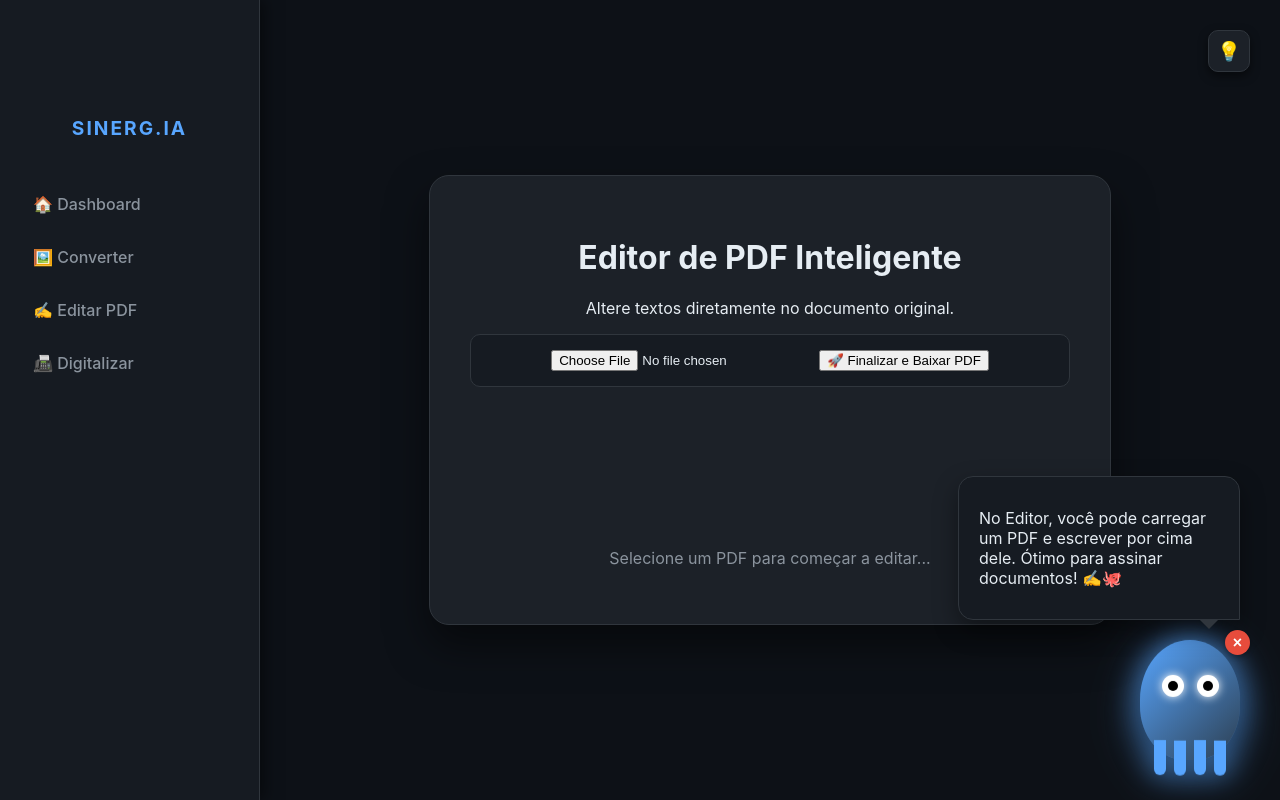
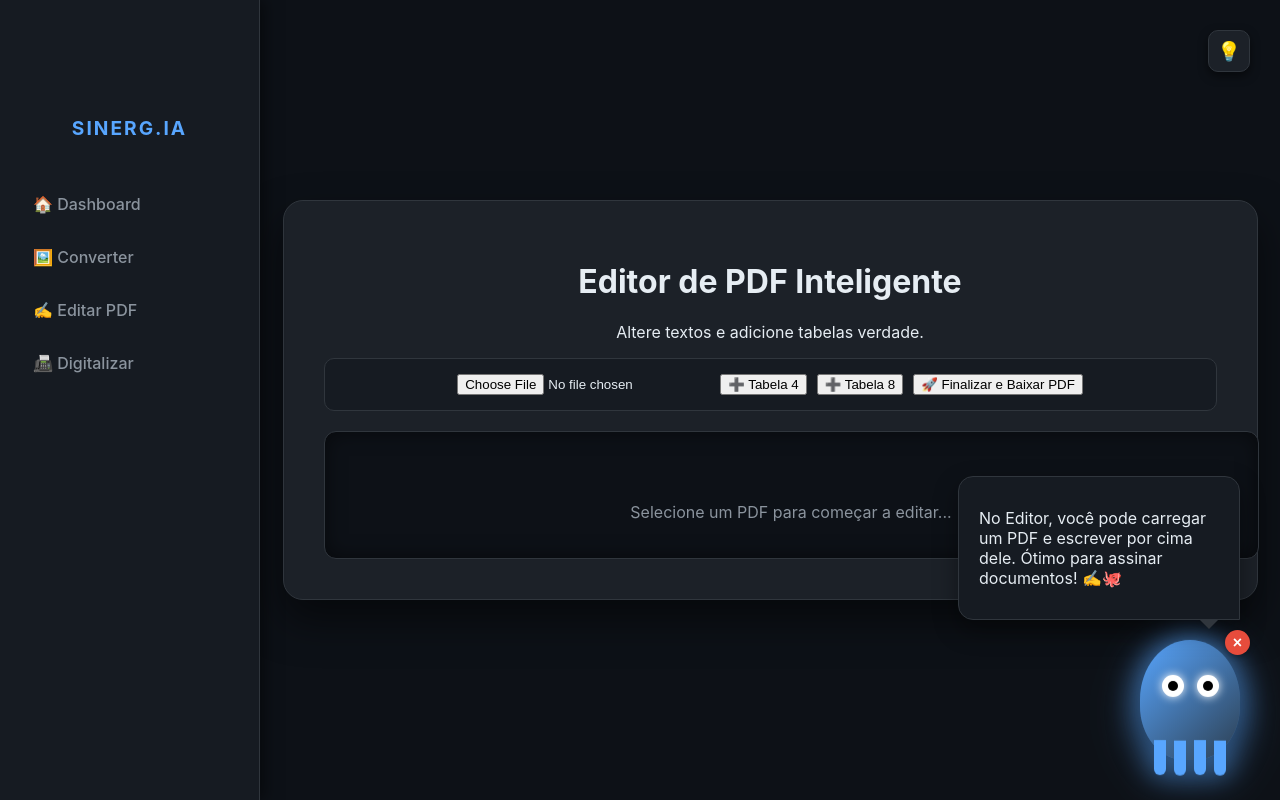
Before and after one commit to AadrielL/materiais-for-faculdade, a Flask app: page / in a window 1280 px wide, after a click on "✍️ Editar PDF". Run offline with Flask 3, Linux system fonts and the light colour scheme; some libraries are stand-ins or nearby versions.

Commit message:
Fix: Correção de acentos LaTeX e layout de grade para tabelas

```diff
--- a/app/controllers/file_controller.py
+++ b/app/controllers/file_controller.py
@@ -1,5 +1,5 @@
 import os
-import uuid  # Para gerar nomes únicos
+import uuid
 from flask import Blueprint, send_file, request, current_app, after_this_request
 from app.models.file_processor import ImageProcessor, PDFProcessor
 
@@ -27,7 +27,6 @@ def compress():
     if not file: return "Nenhum arquivo enviado", 400
 
     path = get_upload_dir()
-    # Gera um nome único para evitar que um aluno sobrescreva o outro
     unique_id = str(uuid.uuid4())
     input_p = os.path.join(path, f"{unique_id}_{file.filename}")
     output_p = os.path.join(path, f"otimizado_{unique_id}_{file.filename}")
@@ -35,7 +34,6 @@ def compress():
     file.save(input_p)
     ImageProcessor.compress_image(input_p, output_p)
 
-    # Deleta os arquivos do servidor DEPOIS que o download terminar
     @after_this_request
     def remove_file(response):
         cleanup_files(input_p, output_p)
@@ -79,7 +77,6 @@ def convert_to_edit():
 
     try:
         html_content = PDFProcessor.pdf_to_html_edit(input_p)
-        # Como o HTML é retornado como texto, podemos deletar o PDF na hora
         cleanup_files(input_p)
         return {"html": html_content}
     except Exception as e:
--- a/app/static/css/style.css
+++ b/app/static/css/style.css
@@ -272,7 +272,7 @@ body {
     transition: 0.3s;
 }
 
-//* --- ÁREA DO EDITOR (CORRIGIDA) --- */
+/* --- ÁREA DO EDITOR (CORRIGIDA) --- */
 .pdf-editor-viewport {
     width: 100%;
     max-height: 80vh;
@@ -289,23 +289,66 @@ body {
 }
 
 .editor-paper {
-    background: transparent; /* Deixa o branco das páginas do Python aparecer */
+    background: transparent;
     width: fit-content;
     margin: 0 auto;
     position: relative;
     outline: none;
+    display: flex;
+    flex-direction: column;
+    gap: 20px;
 }
 
-/* Estilo para os blocos de texto individuais */
+/* --- FOLHA DE RESPOSTAS (GRADE DE 2 COLUNAS) --- */
+.extra-answer-page {
+    position: relative;
+    width: 595px; /* A4 em px */
+    min-height: 842px;
+    background: white;
+    margin: 20px auto;
+    padding: 30px;
+    border: 1px solid #ccc;
+    box-shadow: 0 4px 8px rgba(0,0,0,0.1);
+
+    display: grid;
+    grid-template-columns: 1fr 1fr; /* Duas colunas */
+    grid-auto-rows: min-content;
+    gap: 15px;
+    box-sizing: border-box;
+}
+
+.truth-table-wrapper {
+    border: 1px solid #eee;
+    padding: 10px;
+    background: #fff;
+}
+
+#editable-content table {
+    width: 100%;
+    border-collapse: collapse;
+    font-size: 11px;
+    color: black;
+}
+
+#editable-content table td, #editable-content table th {
+    border: 1px solid #333;
+    padding: 4px;
+    text-align: center;
+}
+
+#editable-content table td:focus {
+    background: #e6f3ff;
+    outline: 2px solid var(--accent);
+}
+
 #editable-content span {
     display: inline-block;
     line-height: 1.1;
     cursor: move;
-    transition: background 0.2s;
 }
 
 #editable-content [contenteditable="true"]:focus {
-    background: rgba(255, 255, 255, 0.9) ;
+    background: rgba(255, 255, 255, 0.9);
     border: 1px solid var(--accent);
     color: black;
     outline: none;
@@ -315,7 +358,8 @@ body {
 
 .editor-controls {
     display: flex;
-    gap: 15px;
+    gap: 10px;
+    flex-wrap: wrap;
     justify-content: center;
     background: var(--bg-sidebar);
     padding: 15px;
@@ -327,5 +371,5 @@ body {
 @media (max-width: 768px) {
     .content { margin-left: 0; padding: 100px 20px; }
     .sidebar { width: 100%; z-index: 1100; }
-    .pdf-editor-viewport { padding: 5px; }
+    .extra-answer-page { width: 95%; grid-template-columns: 1fr; }
 }
--- a/app/static/js/main.js
+++ b/app/static/js/main.js
@@ -35,7 +35,7 @@ window.toggleTheme = () => {
     if (btn) btn.innerHTML = newTheme === 'light' ? '🌙' : '💡';
 };
 
-// --- FUNÇÃO DE DOWNLOAD GLOBAL ---
+// --- FUNÇÃO DE DOWNLOAD GLOBAL (CORRIGIDA PARA MÚLTIPLAS PÁGINAS) ---
 window.downloadEditedPdf = () => {
     const element = document.getElementById('editable-content');
     if (!element || element.innerText.includes("Selecione um PDF")) {
@@ -53,6 +53,54 @@ window.downloadEditedPdf = () => {
     html2pdf().set(opt).from(element).save();
 };
 
+// --- FUNÇÃO PARA ADICIONAR PÁGINA DE TABELA VERDADE (LAYOUT GRADE) ---
+window.addTruthTablePage = (rows) => {
+    const container = document.getElementById('editable-content');
+
+    // Procura por uma página de respostas já existente ou cria uma nova
+    let answerPage = container.querySelector('.extra-answer-page');
+
+    if (!answerPage) {
+        answerPage = document.createElement('div');
+        answerPage.className = "pdf-page-canvas extra-answer-page";
+
+        Object.assign(answerPage.style, {
+            position: "relative",
+            width: "595px",
+            minHeight: "842px",
+            background: "white",
+            margin: "20px auto",
+            padding: "30px",
+            display: "grid",
+            gridTemplateColumns: "1fr 1fr", // Duas colunas para caber mais
+            gap: "20px",
+            boxSizing: "border-box",
+            border: "1px solid #ccc"
+        });
+        container.appendChild(answerPage);
+    }
+
+    const tableContainer = document.createElement('div');
+    tableContainer.style.border = "1px solid #eee";
+    tableContainer.style.padding = "10px";
+
+    let tableRows = "";
+    for(let i=0; i<rows; i++) {
+        tableRows += `<tr><td contenteditable="true"></td><td contenteditable="true"></td><td contenteditable="true"></td></tr>`;
+    }
+
+    tableContainer.innerHTML = `
+        <p style="color:black; font-size:12px; margin:0 0 5px 0; font-weight:bold; font-family:Arial;">Questão (Tabela ${rows} lin.)</p>
+        <table border="1" style="width:100%; border-collapse:collapse; color:black; font-family:Arial; text-align:center; font-size:11px;">
+            <tr style="background:#f2f2f2"><th>P</th><th>Q</th><th>R</th></tr>
+            ${tableRows}
+        </table>
+    `;
+
+    answerPage.appendChild(tableContainer);
+    answerPage.scrollIntoView({behavior: "smooth"});
+};
+
 document.addEventListener('DOMContentLoaded', () => {
 // 1. Carregamento de preferências de tema
     const savedTheme = localStorage.getItem('theme') || 'dark';
@@ -63,7 +111,7 @@ document.addEventListener('DOMContentLoaded', () => {
 // 2. Lógica do Editor: Criar Texto (Clique Duplo)
     document.body.addEventListener('dblclick', (e) => {
         const pageCanvas = e.target.closest('.pdf-page-canvas');
-        if (pageCanvas && e.target.tagName !== 'SPAN') {
+        if (pageCanvas && e.target.tagName !== 'SPAN' && e.target.tagName !== 'TD') {
             const rect = pageCanvas.getBoundingClientRect();
             const x = e.clientX - rect.left;
             const y = e.clientY - rect.top;
@@ -78,7 +126,7 @@ document.addEventListener('DOMContentLoaded', () => {
 left: `${x}px`,
 top: `${y}px`,
                 fontSize: "14px",
-                color: "var(--text-color, #333)",
+color: "#333",
 fontFamily: "sans-serif",
                 whiteSpace: "pre",
 padding: "2px",
@@ -140,7 +188,7 @@ document.addEventListener('DOMContentLoaded', () => {
         }
     });
 
-    // 4. Lógica do Editor: Deletar Texto (Backspace/Delete em vazio)
+// 4. Lógica do Editor: Deletar Texto
     document.addEventListener('keydown', (e) => {
         const active = document.activeElement;
         if ((e.key === "Delete" || e.key === "Backspace") &&
--- a/app/templates/index.html
+++ b/app/templates/index.html
@@ -26,18 +26,20 @@
         </form>
     </div>
 
-        <div id="edit" class="section" style="display:none;">
+    <div id="edit" class="section" style="display:none; max-width: 95%;">
         <h1>Editor de PDF Inteligente</h1>
-            <p>Altere textos diretamente no documento original.</p>
+        <p>Altere textos e adicione tabelas verdade.</p>
 
         <div class="editor-controls">
             <input type="file" id="pdf-input" accept="application/pdf" onchange="processPdfForEdit(this)">
+            <button onclick="addTruthTablePage(4)" class="btn-primary">➕ Tabela 4</button>
+            <button onclick="addTruthTablePage(8)" class="btn-primary">➕ Tabela 8</button>
             <button onclick="downloadEditedPdf()" class="btn-success">🚀 Finalizar e Baixar PDF</button>
         </div>
 
         <div class="pdf-editor-viewport">
             <div id="editable-content" class="editor-paper">
-                    <p style="color: #8b949e; text-align: center; margin-top: 50%;">Selecione um PDF para começar a editar...</p>
+                <p style="color: #8b949e; text-align: center; margin-top: 50px;">Selecione um PDF para começar a editar...</p>
             </div>
         </div>
     </div>
```
Also changed, not shown: app/models/file_processor.py (+18 -13 lines). Lines whose indentation alone changed are shown as unchanged.
